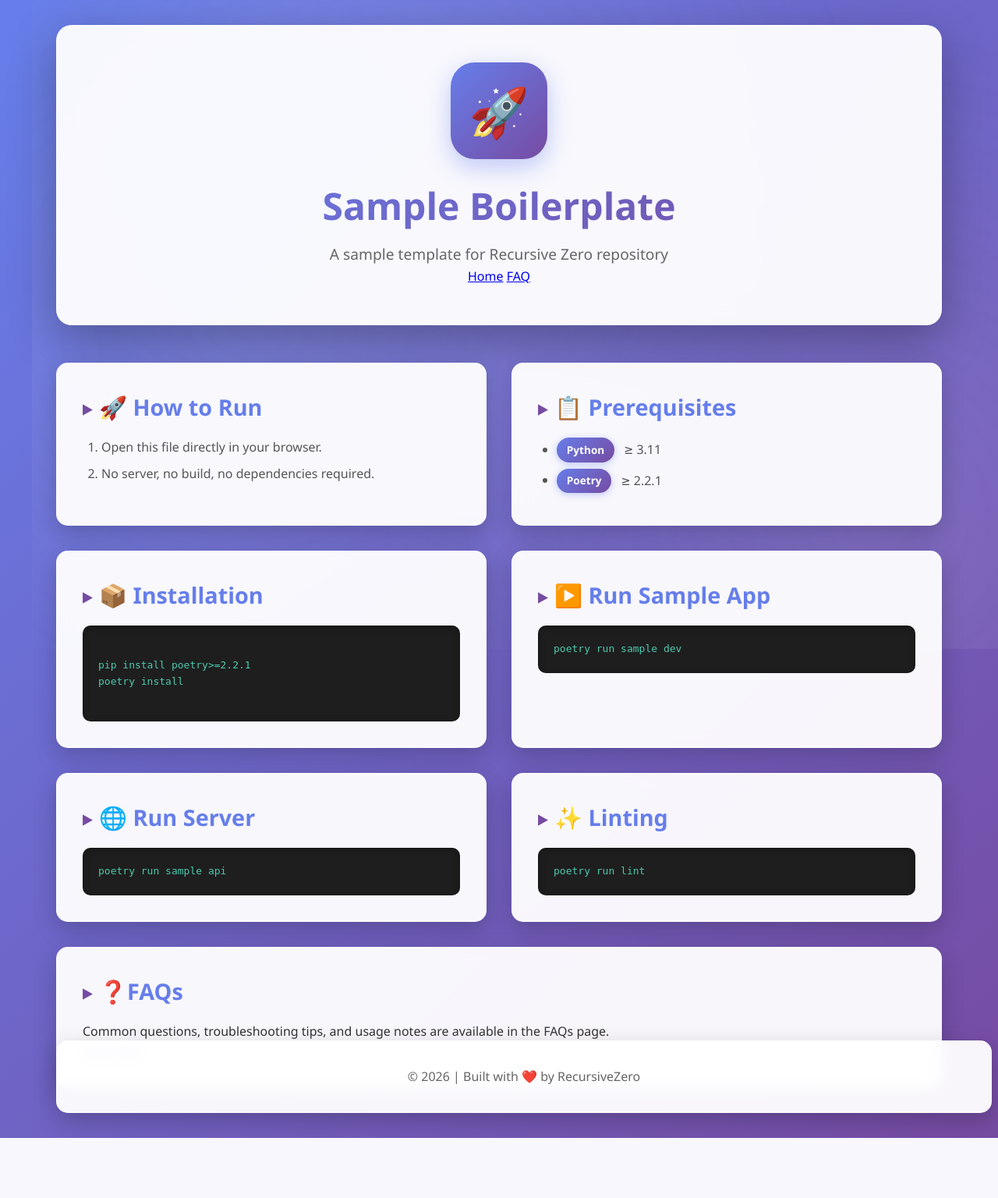
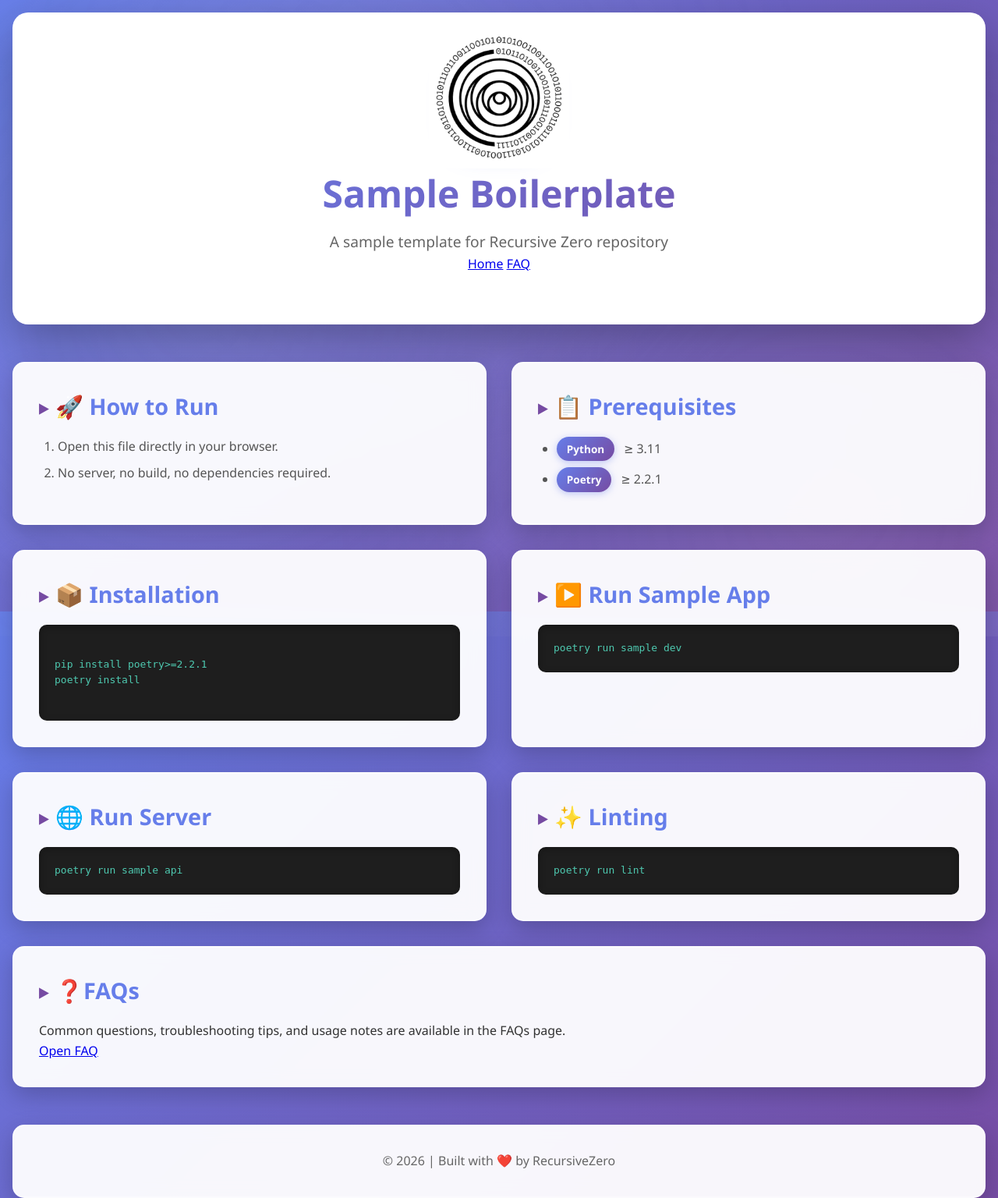
Before and after one commit to recursivezero/sample-py, a FastAPI app: page / in a window 1280 px wide. Shown: the whole page at 78% size. Before the commit the page ends 1459 px from the top, so only its background shows below. Run offline with FastAPI, Linux system fonts and the light colour scheme.

Commit message:
update html

```diff
--- a/assets/css/style.css
+++ b/assets/css/style.css
@@ -9,8 +9,9 @@ body {
   background: linear-gradient(135deg, #667eea 0%, #764ba2 100%);
   color: #333;
   line-height: 1.6;
-  min-height: 100vh;
-  position: relative;
+  height: calc(100vh - 3rem);
+  /* subtract margin */
+  margin-top: 2rem;
   overflow-x: hidden;
 }
 
@@ -39,16 +40,12 @@ body::before {
   }
 }
 
-.container {
-  max-width: 1200px;
-  margin: 0 auto;
-  padding: 2rem;
-  position: relative;
-  z-index: 1;
+body.container {
+  margin: 1rem;
 }
 
 header {
-  background: rgba(255, 255, 255, 0.95);
+  background: white;
   border-radius: 20px;
   padding: 3rem 2rem;
   text-align: center;
@@ -57,6 +54,7 @@ header {
   backdrop-filter: blur(10px);
   border: 2px solid rgba(255, 255, 255, 0.5);
   animation: slideDown 0.6s ease-out;
+  height: 25rem;
 }
 
 @keyframes slideDown {
@@ -81,23 +79,10 @@ header {
   align-items: center;
   justify-content: center;
   box-shadow: 0 10px 30px rgba(102, 126, 234, 0.4);
-  animation: pulse 2s ease-in-out infinite;
-}
-
-@keyframes pulse {
-  0%,
-  100% {
-    transform: scale(1);
+  img {
+    width: 180px;
+    aspect-ratio: 1;
   }
-
-  50% {
-    transform: scale(1.05);
-  }
-}
-
-.logo-container::before {
-  content: "🚀";
-  font-size: 60px;
 }
 
 h1 {
@@ -233,9 +218,8 @@ footer {
   border: 2px solid rgba(255, 255, 255, 0.5);
   margin-top: 3rem;
   animation: fadeInUp 0.6s ease-out 0.7s backwards;
-  position: absolute;
-  bottom: 2rem;
   width: 100%;
+  max-height: 6rem;
 }
 
 footer p {
--- a/pyproject.toml
+++ b/pyproject.toml
@@ -1,7 +1,7 @@
 [project]
 name = "sample"
-version = "1.2.0"
-description = "A python template for fastapi and mongo projects."
+version = "2.0.0"
+description = "A python starterkit for fastapi and mongo projects."
 authors = [{ name = "sample", email = "recursivezero@outlook.com" }]
 license = "MIT"
 readme = "README.md"
@@ -9,7 +9,7 @@ requires-python = ">=3.10,<3.13"
 keywords = ["python", "fastapi", "mongo", "template"]
 classifiers = [
   "Programming Language :: Python :: 3",
-  "Topic :: Scientific/Engineering :: Image Recognition",
+  "Topic :: Boilerplate :: Poetry Flask",
 ]
 
 [tool.poetry.dependencies]
--- a/templates/base.html
+++ b/templates/base.html
@@ -13,7 +13,9 @@
   <body class="container">
     <!-- Common header -->
     <header>
-      <div class="logo-container"></div>
+      <div class="logo-container">
+        <img src="/static/images/logo.png" alt="recursivezero logo" />
+      </div>
       <h1>Sample Boilerplate</h1>
       <p>A sample template for Recursive Zero repository</p>
       <nav>
```
Also changed, not shown: 1 other file.
